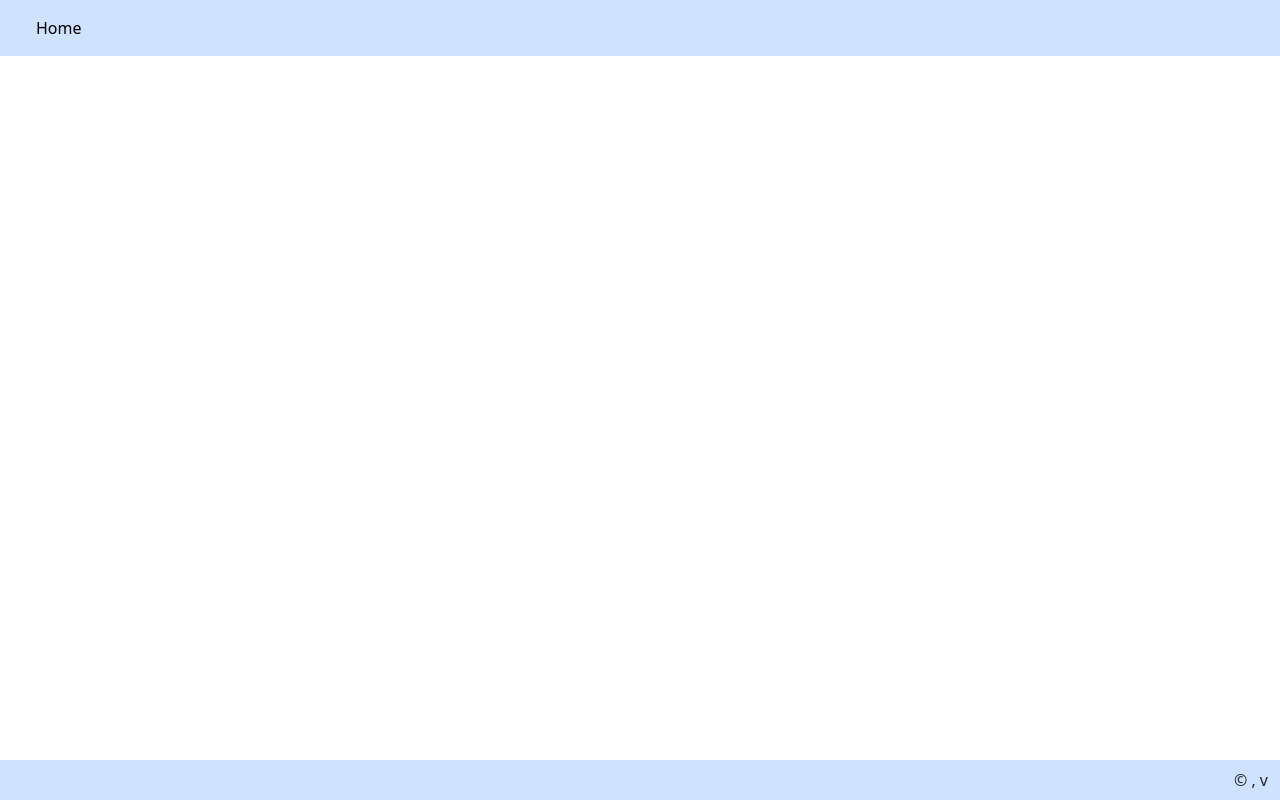
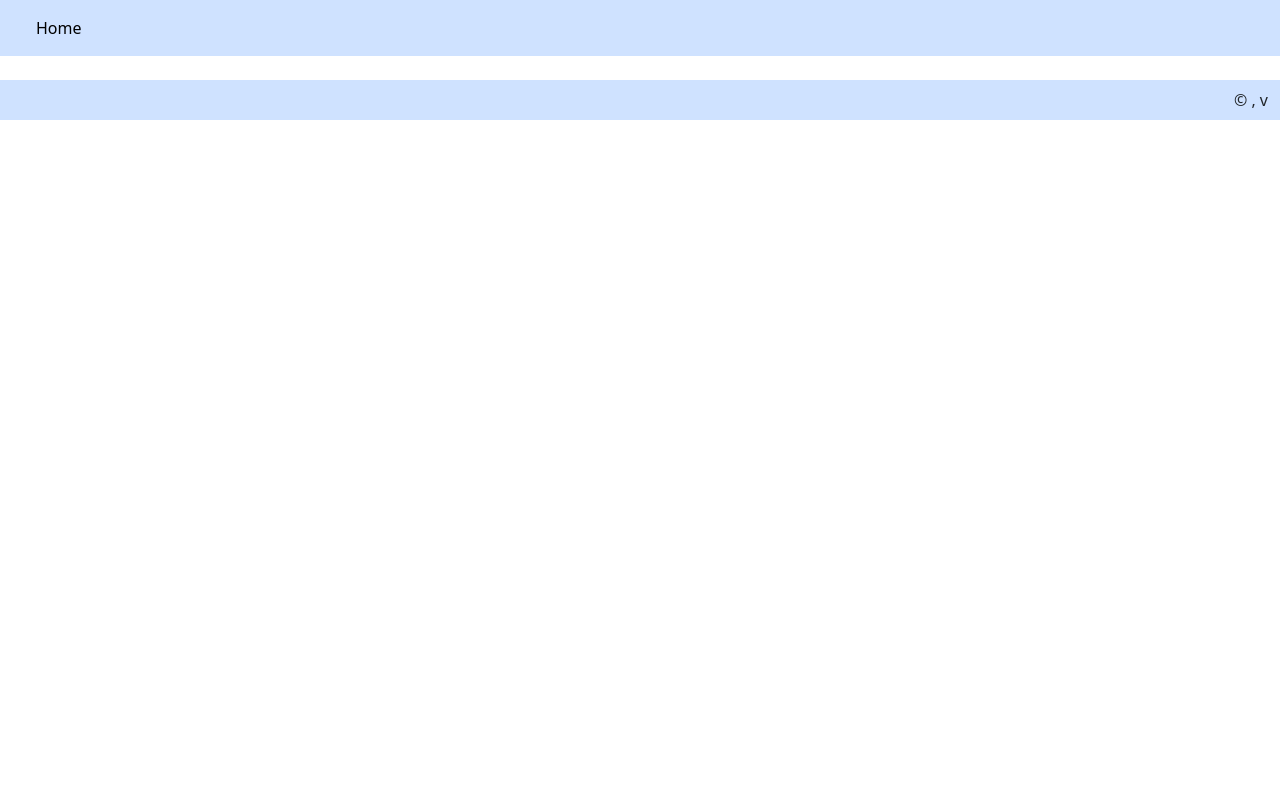
Before and after one commit to TIGRLab/tigrqc, a Flask app: page / in a window 1280 px wide. Run offline with Flask 3, Linux system fonts and the light colour scheme; parts of the project's set-up code (start-up, migrations or seed data) failed here and were passed over; some libraries are stand-ins or nearby versions.

Commit message:
[FIX] Stop the footer from obscuring content

```diff
--- a/tigrqc/templates/base.html
+++ b/tigrqc/templates/base.html
@@ -49,7 +49,7 @@
         </main>
 
         <footer>
-            <nav class="navbar fixed-bottom bg-primary-subtle">
+            <nav class="navbar bg-primary-subtle">
                 <div class="container-fluid">
                     <div id="copyright" class="w-100 text-end">
                         © {{ copyright }}, v{{ version }}
```
